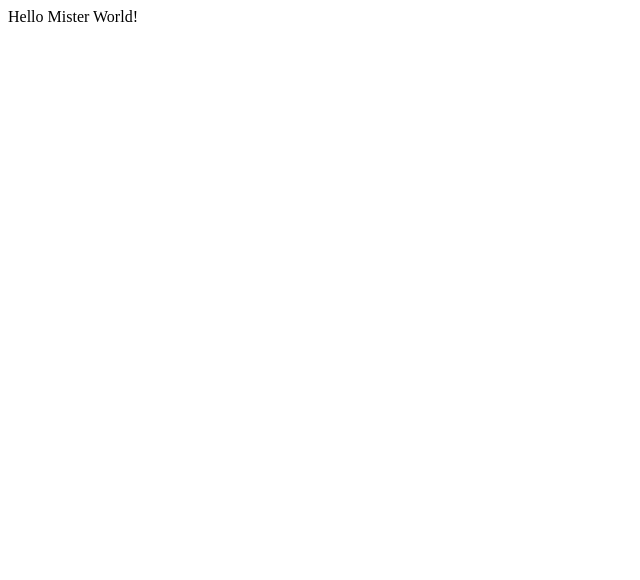
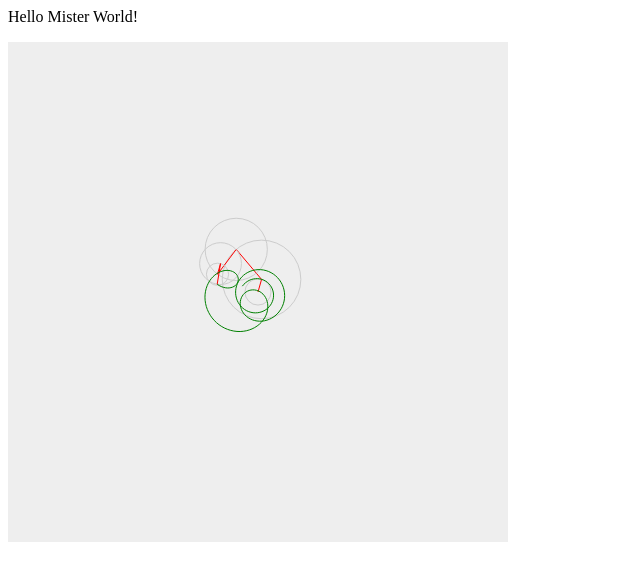
Before and after one commit to Kzone272/fourier-doodling, a website built with webpack: page public/index.html in a window 1280 px wide. Shown: the whole page, without its empty margins (0-640 px from the left). Built offline with nearby package versions, Linux system fonts and the light colour scheme.

Commit message:
first path drawing implementation in canvas (probably going to rerwrite it to use d3.js and svg)

```diff
--- a/package.json
+++ b/package.json
@@ -16,5 +16,8 @@
     "eslint-plugin-import": "^2.8.0",
     "webpack": "^3.11.0",
     "webpack-dev-server": "^2.11.1"
+  },
+  "dependencies": {
+    "lodash": "^4.17.5"
   }
 }
--- a/public/index.html
+++ b/public/index.html
@@ -3,6 +3,8 @@
 
     <p>Hello Mister World!</p>
 
+    <canvas id="canvas" width="500" height="500"></canvas>
+
     <script src="bundle.js"></script>
 
   </body>
--- a/src/index.js
+++ b/src/index.js
@@ -1 +1,111 @@
-console.log('Hello Mister Console!');
+import _ from 'lodash';
+
+const canvas = document.getElementById('canvas');
+const context = canvas.getContext('2d');
+
+const canvasWidth = canvas.width;
+const canvasHeight = canvas.height;
+
+function clearFrame() {
+  context.clearRect(0, 0, canvasWidth, canvasHeight);
+
+  // color in the background
+  context.fillStyle = '#EEEEEE';
+  context.fillRect(0, 0, canvasWidth, canvasHeight);
+}
+
+function makeOrderedCircles(n) {
+  const array = [];
+  for (let i = 0; i < n; i++) {
+    array.push({
+      radius: 10 * (n + 2 - i),
+      rotation: 0,
+      period: i + 1,
+    });
+  }
+  return array;
+}
+
+function makeRandomCircles(n) {
+  const array = [];
+  for (let i = 0; i < n; i++) {
+    array.push({
+      radius: 10 * (Math.random() * 3 + 1),
+      rotation: 0,
+      period: Math.random() * n,
+    });
+  }
+  return array;
+}
+
+const circles = _.sortBy(makeRandomCircles(5), 'period');
+
+function drawCircle({ x, y, anchorX, anchorY, radius }) {
+  context.beginPath();
+  context.arc(x, y, radius, 0, Math.PI * 2, false);
+  context.closePath();
+  context.strokeStyle = '#ccc';
+  context.stroke();
+
+  context.beginPath();
+  context.moveTo(x, y);
+  context.lineTo(anchorX, anchorY);
+  context.strokeStyle = 'red';
+  context.stroke();
+}
+
+let t = 0;
+const speed = 0.03;
+const startX = 250;
+const startY = 250;
+
+function processCircles() {
+  let x = startX;
+  let y = startY;
+  circles.forEach((circle) => {
+    Object.assign(circle, { x, y });
+    x += circle.radius * Math.cos(circle.rotation);
+    y += circle.radius * Math.sin(circle.rotation);
+    Object.assign(circle, { anchorX: x, anchorY: y });
+    circle.rotation = t * circle.period * speed;
+  });
+}
+
+let line = [];
+const length = 200;
+
+function processLine() {
+  const { anchorX: x, anchorY: y } = circles[circles.length - 1];
+  line.push({ x, y });
+  line = line.slice(-length);
+}
+
+function drawLine() {
+  context.moveTo(line[0].x, line[0].y);
+  context.beginPath();
+  for (let i = 1; i < line.length; i++) {
+    const { x, y } = line[i];
+    context.lineTo(x, y);
+  }
+  context.strokeStyle = 'green';
+  context.stroke();
+}
+
+function drawFrame() {
+  clearFrame();
+
+  processCircles();
+
+  circles.forEach((circle) => {
+    drawCircle(circle);
+  });
+
+  processLine();
+  drawLine();
+
+  t++;
+
+  window.requestAnimationFrame(drawFrame);
+}
+
+drawFrame();
```
Also changed, not shown: .eslintrc.js, 1 other file.
